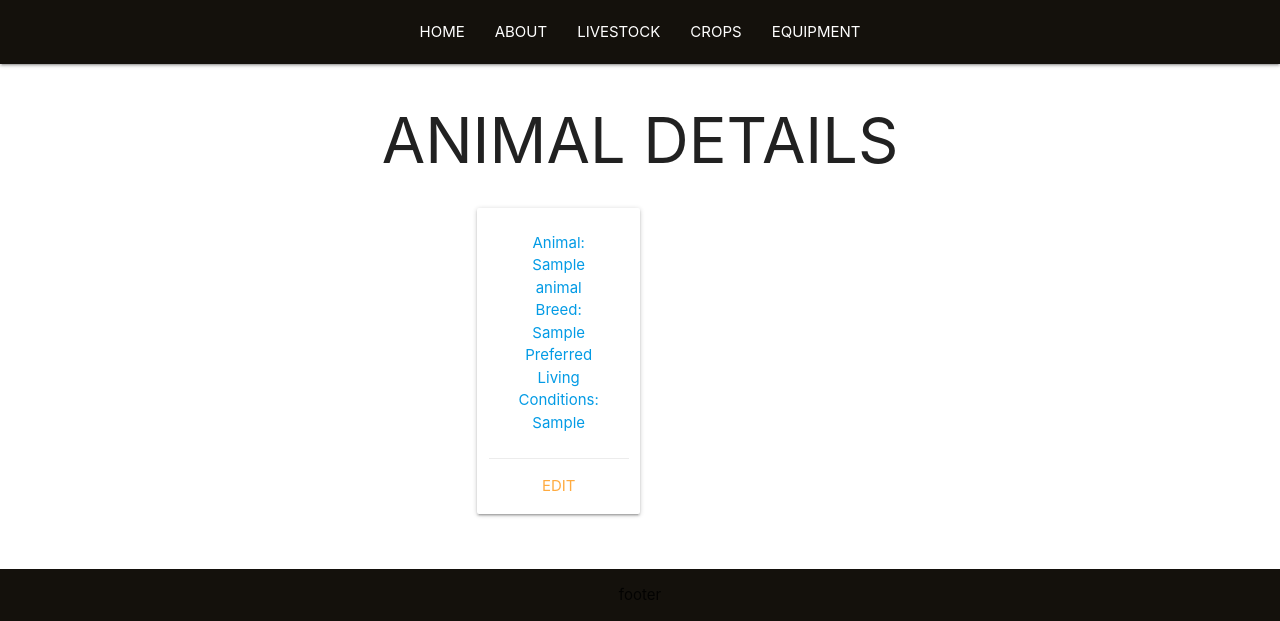
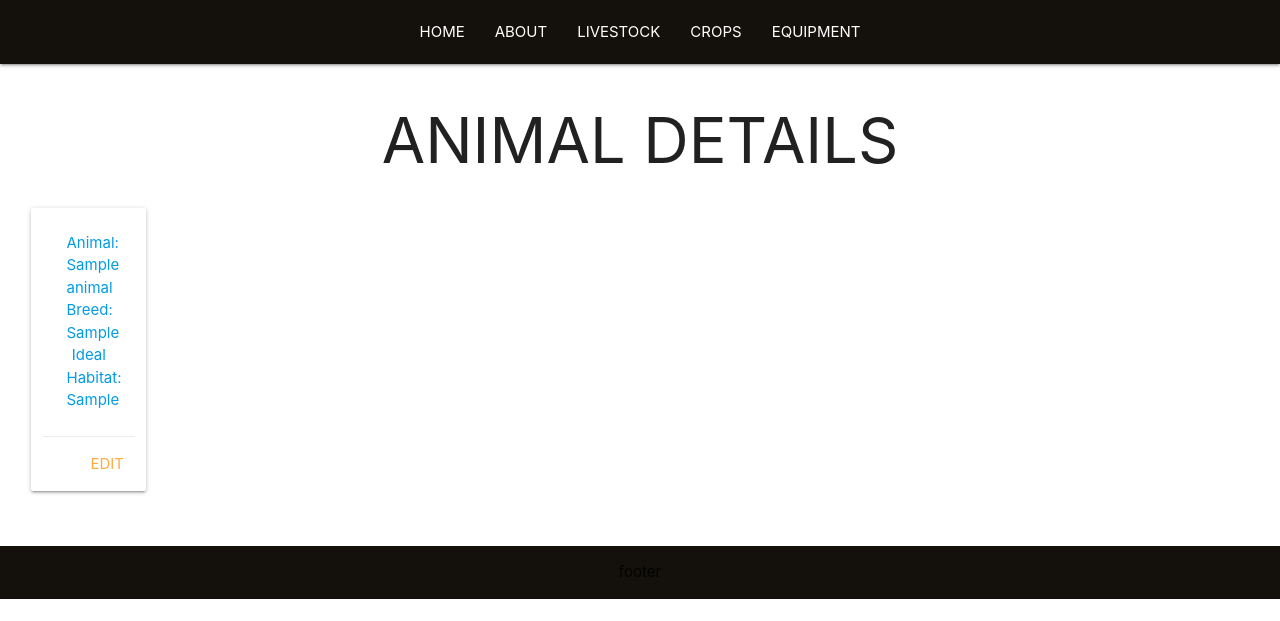
Before and after one commit to migdelinabuelna/HarvestHomestead, a Django app: page /animals/1/ in a window 1280 px wide. Shown: the part 400-1021 px from the top of the page. After the commit the page ends 999 px from the top, so only its background shows below. Run offline with Django 4.2, Linux system fonts and the light colour scheme; tables that the repository leaves empty hold one stand-in row (values such as "Sample post").

Commit message:
formatting index and details pages

```diff
--- a/main_app/templates/animals/detail.html
+++ b/main_app/templates/animals/detail.html
@@ -7,6 +7,9 @@
 {% block content %}
 <h1> ANIMAL DETAILS </h1>
 
+<body>
+    <div class="homepage-container">
+    <div class="source-page">
     <div class="row">
     <div class="col row">
     <div class="card-div">
@@ -15,7 +18,7 @@
         <div class="card-content">
             <p>Animal: {{ animal.name }}</span>
             <p>Breed: {{ animal.breed }}</p>
-              <p>Preferred Living Conditions: {{ animal.preferred_living_conditions }}</p>
+            <p>Ideal Habitat: {{ animal.preferred_living_conditions }}</p>
         </div>
     <div class="card-action">
         <a href="{% url 'animals_update' animal.id %}">Edit</a>
@@ -24,4 +27,7 @@
     </div>
     </div>
     </div>
+    </div>
+    </div>
+</body>
 {% endblock content %}
--- a/main_app/templates/animals/index.html
+++ b/main_app/templates/animals/index.html
@@ -12,6 +12,8 @@
 
 <body>
     {% for a in animal %}
+    <div class="homepage-container">
+    <div class="source-page">
     <div class="col row">
         <div class="card-div">
           <a href="{% url 'animals_detail' a.id %}">
@@ -19,12 +21,14 @@
             <div class="card-content">
               <p>Animal: {{ a.name }}</span>
               <p>Breed: {{ a.breed }}</p>
-              <p>Preferred Living Conditions: {{ a.preferred_living_conditions }}</p>
+              <p>Ideal Habitat: {{ a.preferred_living_conditions }}</p>
             </div>
           </div>
           </a>
         </div>
     </div>
+    </div>
+    </div>
 {% endfor %}
 </body>
 {% endblock content %}
```
Lines whose indentation alone changed are shown as unchanged.
